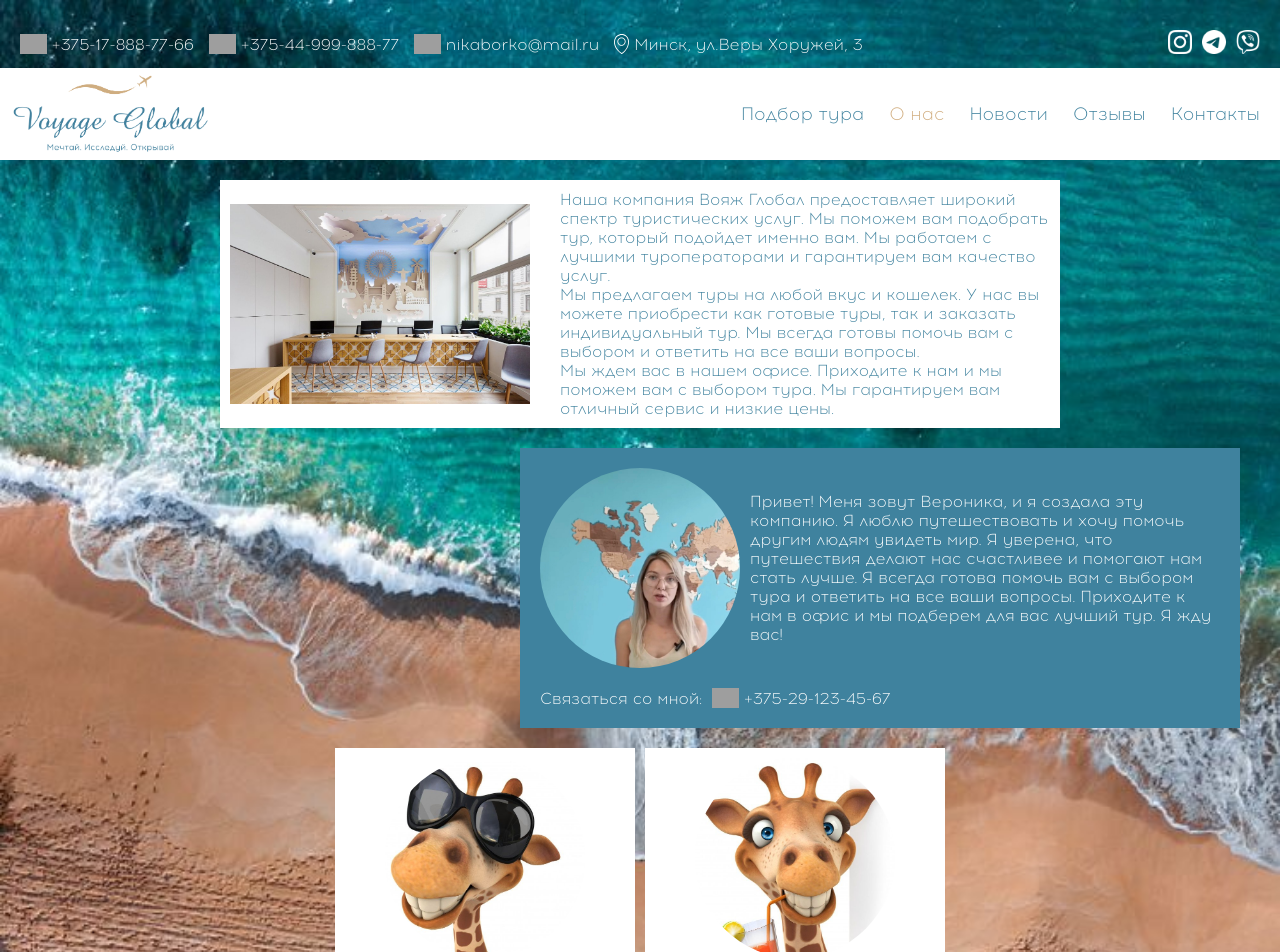
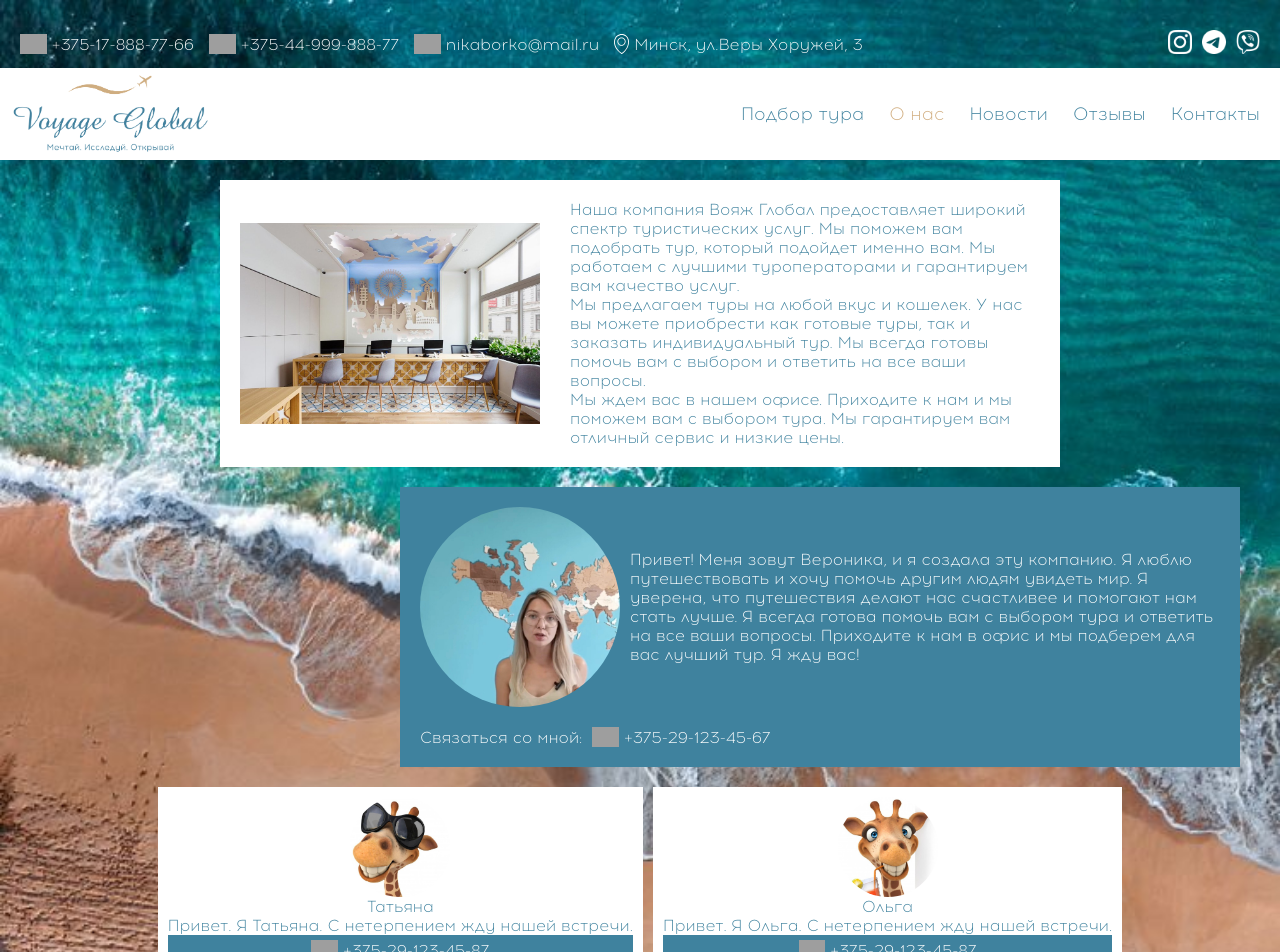
Before and after one commit to nastyavolkm/voyage-global, a React (Create React App) app in the folder my-app/: page /about in a window 1280 px wide. Shown: the top 952 px of the page. Built offline with nearby package versions, Linux system fonts and the light colour scheme; grey boxes are pictures that could not be loaded.

Commit message:
fix news page

```diff
--- a/my-app/src/components/About.scss
+++ b/my-app/src/components/About.scss
@@ -9,26 +9,38 @@
   padding: 0 20px 20px;
   color: $main-bg;
 
+  &__text {
+    flex: 1;
+  }
+
+  &__img {
+    max-width: 300px;
+    width: 300px;
+    height: auto;
+  }
+
   &__wrapper {
     width: 70%;
     display: flex;
-    justify-content: space-between;
+    justify-content: center;
     align-items: center;
+    flex-wrap: wrap;
     gap: 30px;
     background: $main-text;
-    padding: 10px;
+    padding: 20px;
   }
 
   &__ceo {
+    width: 70%;
     background: $main-bg;
     align-self: flex-end;
     color: $main-text;
-    width: 60%;
     display: flex;
     flex-direction: column;
     align-items: flex-start;
     gap: 20px;
     padding: 20px;
+    flex-wrap: wrap;
 
     &-contacts {
       display: flex;
@@ -41,6 +53,7 @@
       display: flex;
       justify-content: center;
       align-items: center;
+      flex-wrap: wrap;
       gap: 10px;
     }
 
@@ -51,10 +64,14 @@
       height: 200px;
       background-size: cover;
     }
+
+    &-text {
+      flex: 1;
+    }
   }
 
   &__managers {
-    width: 70%;
+    width: 100%;
     display: flex;
     justify-content: center;
     gap: 10px;
@@ -66,7 +83,6 @@
       justify-content: space-between;
       background: $main-text;
       padding: 10px;
-      max-width: 300px;
       text-align: center;
 
       &-contacts {
@@ -76,24 +92,21 @@
         width: 100%;
 
         &-item {
-            display: flex;
-            justify-content: center;
-            align-items: center;
-            gap: 5px;
+          display: flex;
+          justify-content: center;
+          align-items: center;
+          gap: 5px;
         }
       }
 
       &-img {
-        width: 200px;
-        height: 200px;
+        min-width: 100px;
+        max-width: 200px;
+        height: 100px;
+        max-height: 200px;
         border-radius: 50%;
         background-size: cover;
       }
     }
   }
-
-  &__img {
-    width: 300px;
-    height: auto;
-  }
 }
--- a/my-app/src/components/About.tsx
+++ b/my-app/src/components/About.tsx
@@ -30,7 +30,7 @@ export function About() {
                         className='about__ceo-img'
                         style={{ backgroundImage: `url(${require(`../assets/${ceo.avatar}`)})` }}
                     />
-                    <span>{ceo.text}</span>
+                    <span className='about__ceo-text'>{ceo.text}</span>
                 </div>
                 <div className='about__ceo-contacts'>Связаться со мной: {ceo.contacts.map((contact) => <a
                         key={contact.id}
--- a/my-app/src/pages/NewsPage.scss
+++ b/my-app/src/pages/NewsPage.scss
@@ -5,7 +5,6 @@
   display: flex;
   flex-direction: column;
   justify-content: space-between;
-  background: $main-text;
 
   &__wrapper {
     padding: 0 5rem 20px;
@@ -19,12 +18,15 @@
     gap: 20px;
     box-shadow: 5px 5px 5px 0px $additional-text;
     padding: 20px;
+    background: $main-text;
+    color: $main-bg;
 
     &:not(:last-child) {
       margin-bottom: 20px;
     }
 
     &-img {
+      width: 200px;
       max-width: 200px;
       height: auto;
       box-shadow: 2px 2px 6px 0px $main-bg;
@@ -48,6 +50,7 @@
     &-text {
       font-size: 14px;
       text-align: justify;
+      flex: 1;
     }
 
     &-wrapper {
```
